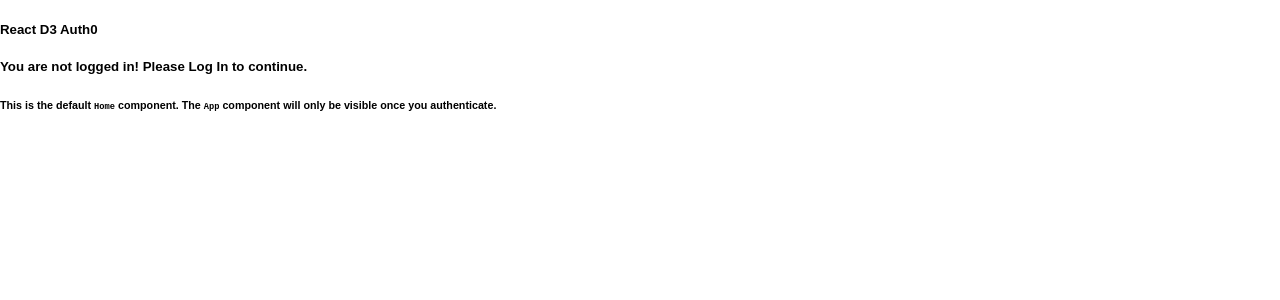
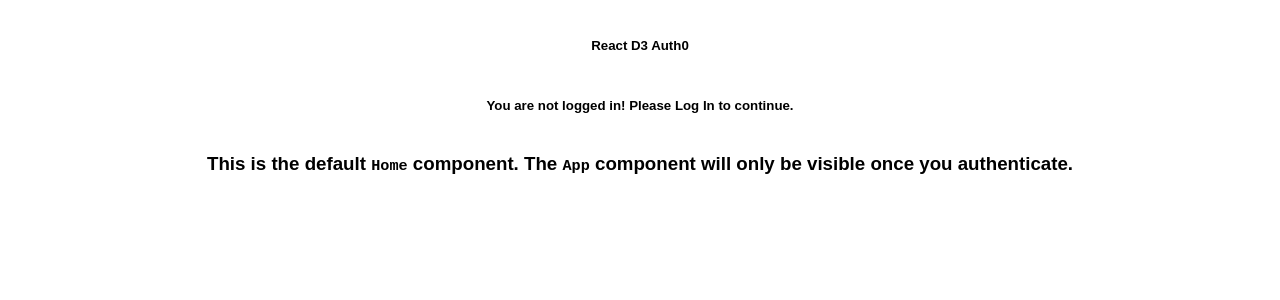
Before and after one commit to Narahari-Sundaragopalan/react-d3-dataviz, a React (Create React App) app: page / in a window 1280 px wide. Shown: the top 300 px of the page. Built offline with nearby package versions, Linux system fonts and the light colour scheme; what auth0-js would draw is missing.

Commit message:
Style update

```diff
--- a/src/Home.js
+++ b/src/Home.js
@@ -1,4 +1,3 @@
-
 import React, { Component } from 'react';
 import App from './App';
 
@@ -45,7 +44,7 @@
                 </a>
                 {' '}to continue.
               </h5>
-              <h6>This is the default <b><code>Home</code></b> component. The <b><code>App</code></b> component will only be visible once you authenticate.</h6>
+              <h3>This is the default <b><code>Home</code></b> component. The <b><code>App</code></b> component will only be visible once you authenticate.</h3>
             </div>
           )
         }
--- a/src/index.css
+++ b/src/index.css
@@ -3,3 +3,14 @@
   padding: 0;
   font-family: sans-serif;
 }
+
+.container {
+  display: flex;
+  padding-top: 1em;
+  justify-content: center;
+  align-items: center;
+}
+
+.column {
+  flex-direction: column;
+}
```
